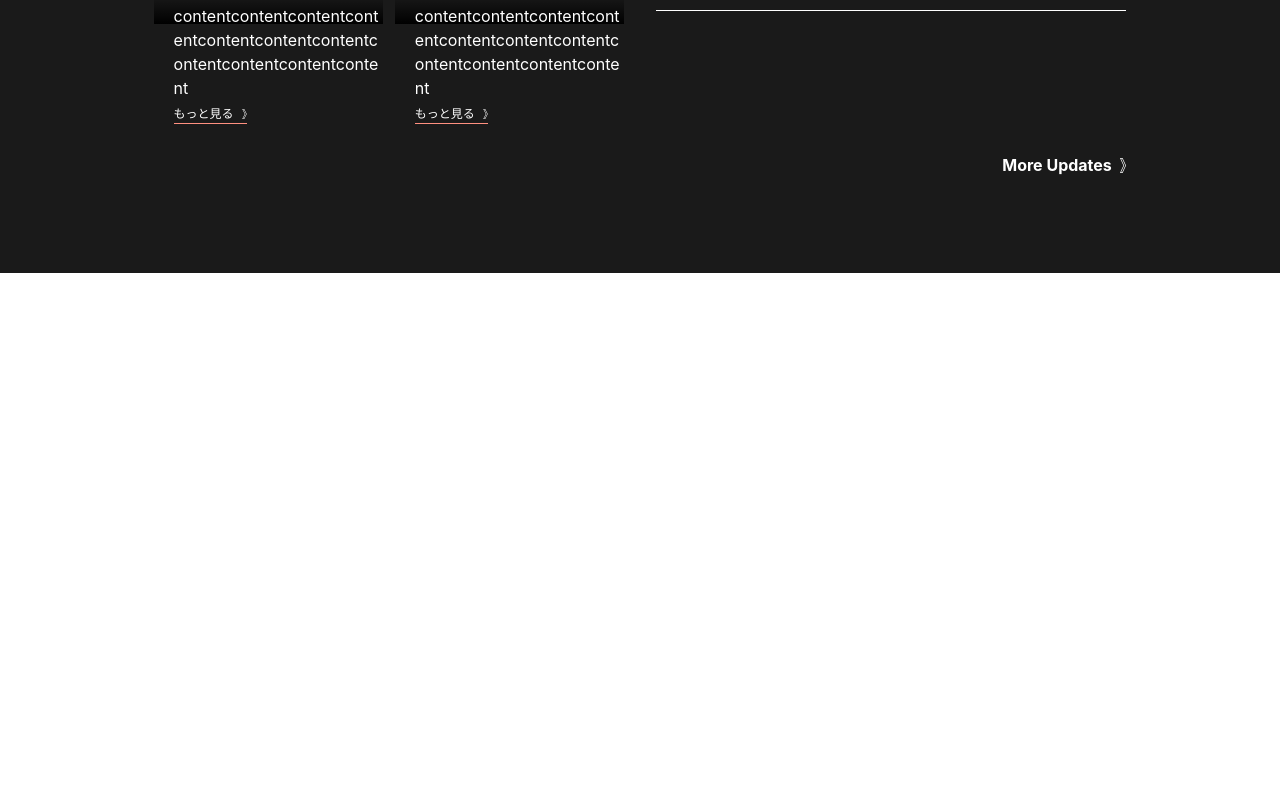
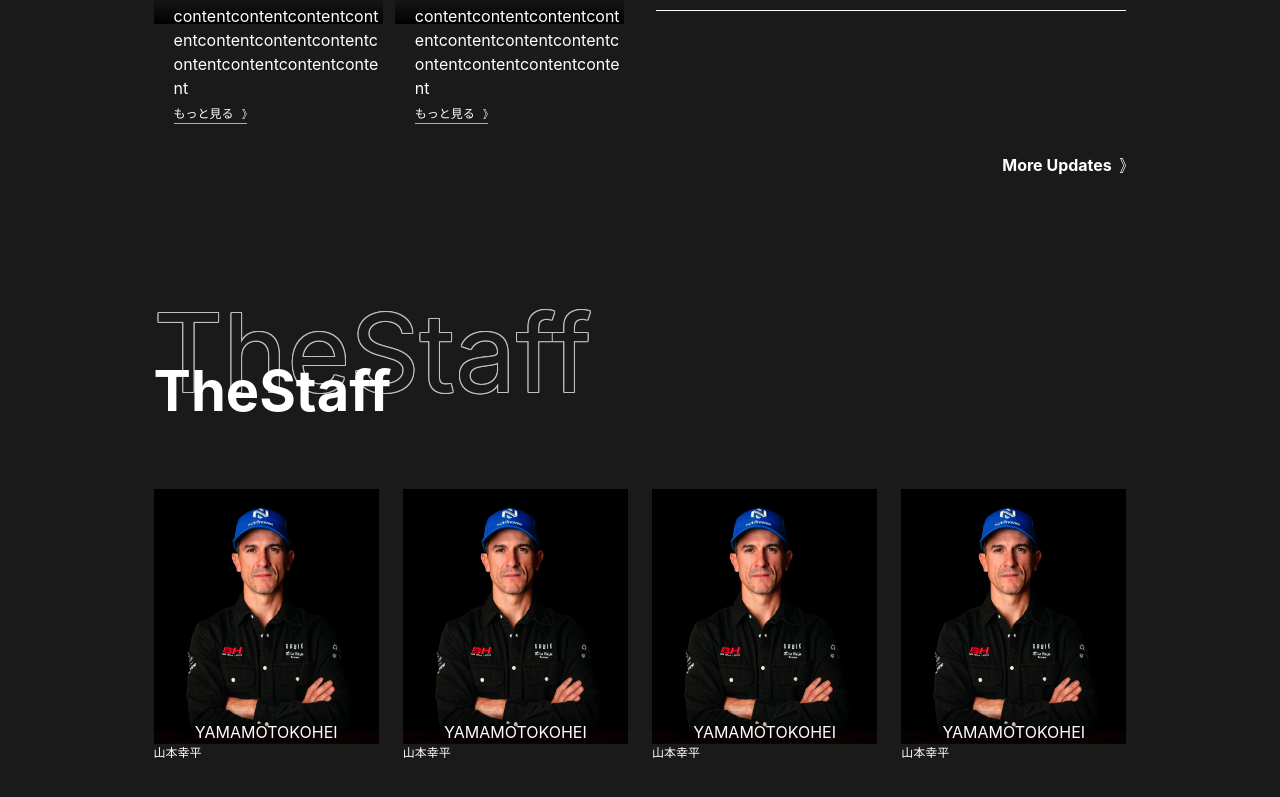
Before and after one commit to Fumiya-Ohnishi/tcs-racing-team, a React (Vite) app: page / in a window 1280 px wide. Shown: the part 1766-2563 px from the top of the page. Before the commit the page ends 2039 px from the top, so only its background shows below. Built offline with nearby package versions, Linux system fonts and the light colour scheme.

Commit message:
Add staff section

```diff
--- /dev/null
+++ b/src/features/Top/Staff/Staff.tsx
@@ -0,0 +1,61 @@
+import { Box, Divider, Grid, GridItem, Image, Text } from '@chakra-ui/react';
+
+const images = [
+  {
+    id: 1,
+    src: '/images/staff1.png',
+    alt: 'スタッフ',
+    japaneseName: '山本幸平',
+    englishName: 'YAMAMOTOKOHEI',
+  },
+  {
+    id: 2,
+    src: '/images/staff1.png',
+    alt: 'スタッフ',
+    japaneseName: '山本幸平',
+    englishName: 'YAMAMOTOKOHEI',
+  },
+  {
+    id: 3,
+    src: '/images/staff1.png',
+    alt: 'スタッフ',
+    japaneseName: '山本幸平',
+    englishName: 'YAMAMOTOKOHEI',
+  },
+  {
+    id: 4,
+    src: '/images/staff1.png',
+    alt: 'スタッフ',
+    japaneseName: '山本幸平',
+    englishName: 'YAMAMOTOKOHEI',
+  },
+];
+
+export const Staff = () => {
+  return (
+    <>
+      <Box my="0" mx="auto" w="76%" color="white">
+        <Grid templateColumns={['repeat(2, 1fr)', 'repeat(4, 1fr)']} gap={6}>
+          {images.map(image => (
+            <GridItem key={image.id}>
+              <Box position="relative">
+                <Image src={image.src} />
+                <Text
+                  position="absolute"
+                  left="50%"
+                  top="100%"
+                  transform="translateX(-50%) translateY(-100%)"
+                  zIndex="overlay"
+                >
+                  {image.englishName}
+                </Text>
+              </Box>
+              <Text fontSize="xs">{image.japaneseName}</Text>
+            </GridItem>
+          ))}
+        </Grid>
+      </Box>
+      <Divider orientation="horizontal" mt="64px" mx="auto" w="90%" />
+    </>
+  );
+};
--- a/src/features/Top/index.tsx
+++ b/src/features/Top/index.tsx
@@ -2,6 +2,7 @@ import { Header } from '@/components/Layouts/Header';
 import { Carousel } from './Slider/Carousel';
 import { Title } from '@/components/Elements/Title';
 import { UpdatesContent } from './UpDates/UpDateContents';
+import { Staff } from './Staff/Staff';
 
 export const TopContent = () => {
   return (
@@ -10,6 +11,8 @@ export const TopContent = () => {
       <Carousel />
       <Title title="Updates" subTitle="Updates" />
       <UpdatesContent />
+      <Title title="TheStaff" subTitle="TheStaff" />
+      <Staff />
     </>
   );
 };
```
